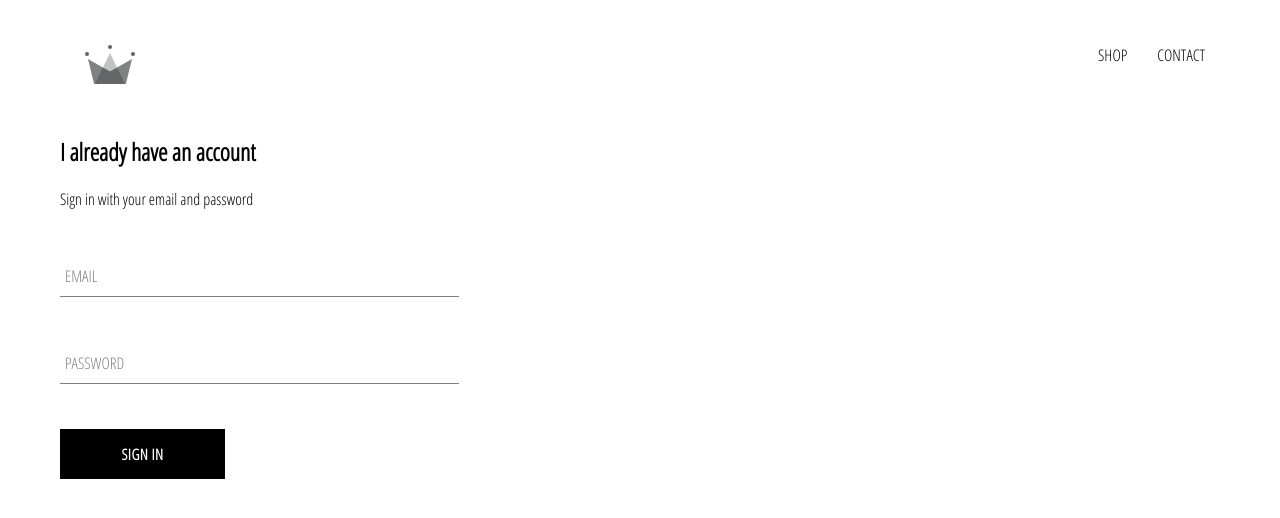
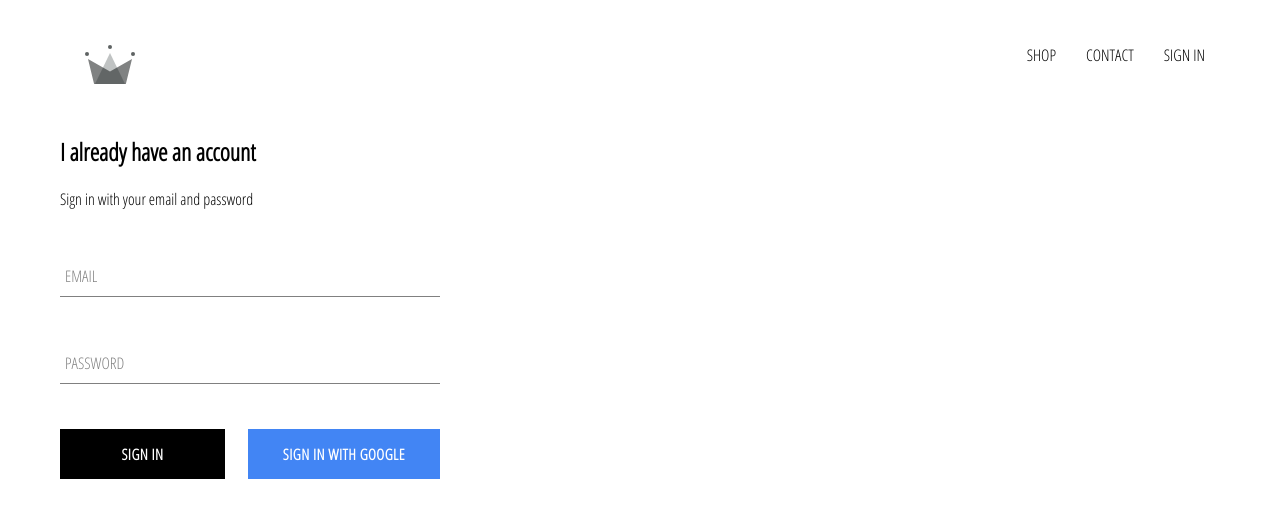
Before and after one commit to robthomasclark/crwn-clothing, a React (Create React App) app: page /signin in a window 1280 px wide. Shown: the top 518 px of the page. Built offline with nearby package versions, Linux system fonts and the light colour scheme; no server answers.

Commit message:
added authentication to via firebase

```diff
--- a/package.json
+++ b/package.json
@@ -10,6 +10,7 @@
     "@types/node": "^12.19.8",
     "@types/react": "^16.14.2",
     "@types/react-dom": "^16.9.10",
+    "firebase": "^8.2.0",
     "node-sass": "^4.14.1",
     "react": "^17.0.1",
     "react-dom": "^17.0.1",
--- a/src/App.css
+++ b/src/App.css
@@ -7,3 +7,7 @@
     text-decoration: none;
     color: black;
 }
+
+* {
+    box-sizing: border-box;
+}
--- a/src/App.tsx
+++ b/src/App.tsx
@@ -6,11 +6,29 @@
 import ShopPage from "./pages/shop/shop.component";
 import SignInAndSignUp from "./pages/sign-in-and-sign-up/sign-in-and-sign-up.component";
 import Header from "./components/header/header.component";
+import { auth } from "./firebase/firebase.utils";
 
-function App() {
+class App extends React.Component {
+  state = {currentUser: null}
+
+  //this should really be a function, but, I'm being lazy in not defining
+  //it since I cannot figure out exactly what the signature is from a third party library
+  unsubscribeFromAuth: any = null;
+
+  componentDidMount() {
+    this.unsubscribeFromAuth = auth.onAuthStateChanged((user) => {
+      this.setState({ currentUser: user});
+    });
+  }
+
+  componentWillUnmount() {
+    this.unsubscribeFromAuth();
+  }
+
+  render() {
     return (
       <div>
-      <Header />
+        <Header currentUser={this.state.currentUser}/>
         <Switch>
           <Route exact path="/" component={HomePage} />
           <Route path="/shop" component={ShopPage} />
@@ -19,5 +37,6 @@
       </div>
     );
   }
+}
 
 export default App;
--- a/src/components/custom-button/custom-button.component.tsx
+++ b/src/components/custom-button/custom-button.component.tsx
@@ -5,13 +5,15 @@
 interface OtherProps {
   children?: any;
   type?: "button" | "submit"
+  onClick?: any;
+  isGoogleSignIn?: any;
 //  add more button options (props) here so they can be used in CustomButton
 }
 
 const CustomButton = (props: OtherProps) => {
-  const { children, ...otherProps } = props;
+  const { children, isGoogleSignIn, ...otherProps } = props;
   return (
-    <button className="custom-button" {...otherProps}>
+    <button className={`${isGoogleSignIn ? "google-sign-in": ""} custom-button`}{...otherProps}>
       {children}
     </button>
   );
--- a/src/components/custom-button/custom-button.styles.scss
+++ b/src/components/custom-button/custom-button.styles.scss
@@ -19,4 +19,15 @@
     color: black;
     border: 1px solid black;
   }
+
+  &.google-sign-in {
+    background-color: #4285f4;
+    color: white;
+
+    &:hover {
+      background-color: #357ae8;
+      border: none;
+    }
+
+  }
 }
--- a/src/components/header/header.component.tsx
+++ b/src/components/header/header.component.tsx
@@ -2,9 +2,16 @@
 import { Link } from "react-router-dom";
 
 import { ReactComponent as Logo } from "../../assets/crown.svg";
+import firebase, { auth } from "../../firebase/firebase.utils";
+
 import "./header.styles.scss";
 
-const Header = () => {
+interface Props {
+  currentUser: firebase.User | null;
+}
+
+const Header = (props: Props) => {
+  const { currentUser } = props;
   return (
     <div className="header">
       <Link className="logo-container" to="/">
@@ -17,6 +24,15 @@
         <Link className="option" to="/shop">
           CONTACT
         </Link>
+        {currentUser ? (
+          <div className="option" onClick={() => auth.signOut()}>
+            SIGN OUT
+          </div>
+        ) : (
+          <Link className="option" to="/signin">
+            SIGN IN
+          </Link>
+        )}
       </div>
     </div>
   );
--- a/src/components/header/header.styles.scss
+++ b/src/components/header/header.styles.scss
@@ -20,6 +20,7 @@
 
     .option {
       padding: 10px 15px;
+      cursor: pointer;
     }
   }
 }
--- a/src/components/signin/signin.component.tsx
+++ b/src/components/signin/signin.component.tsx
@@ -4,6 +4,7 @@
 
 import FormInput from "../form-input/form-input.component";
 import CustomButton from "../custom-button/custom-button.component";
+import { signInWithGoogle } from "../../firebase/firebase.utils";
 
 type State = {
   email: string;
@@ -45,7 +46,12 @@
             handleChange={this.handleChange}
             required
           />
-          <CustomButton type="submit">Sign In</CustomButton>
+          <div className="buttons">
+            <CustomButton type="submit">Sign in</CustomButton>
+            <CustomButton onClick={signInWithGoogle} isGoogleSignIn>
+              Sign in with Google
+            </CustomButton>
+          </div>
         </form>
       </div>
     );
--- a/src/components/signin/signin.styles.scss
+++ b/src/components/signin/signin.styles.scss
@@ -1,9 +1,14 @@
 .sign-in {
-    width: 30vw;
+    width: 380px;
     display: flex;
     flex-direction: column;
 
     .title {
         margin: 10px 0;
     }
+
+    .buttons {
+        display: flex;
+        justify-content: space-between;
+    }
 }
--- /dev/null
+++ b/src/firebase/firebase.utils.ts
@@ -0,0 +1,24 @@
+import firebase from "firebase/app";
+import "firebase/auth";
+import "firebase/firestore";
+
+const firebaseConfig = {
+  apiKey: "AIzaSyDGwGPPYWg5MoivT2cH40D2FbRy-V07dU0",
+  authDomain: "crown-db-aba36.firebaseapp.com",
+  projectId: "crown-db-aba36",
+  storageBucket: "crown-db-aba36.appspot.com",
+  messagingSenderId: "467241340829",
+  appId: "1:467241340829:web:6200530451c2934f1b6974",
+  measurementId: "G-8J461PJPEF",
+};
+
+firebase.initializeApp(firebaseConfig);
+
+export const auth = firebase.auth();
+export const firestore = firebase.firestore();
+
+const provider = new firebase.auth.GoogleAuthProvider();
+provider.setCustomParameters({prompt: "select_account"});
+export const signInWithGoogle = () => auth.signInWithPopup(provider);
+
+export default firebase;
```
Also changed, not shown: 1 other file (tests, documents, lock files or other folders). Lines whose indentation alone changed are shown as unchanged.
